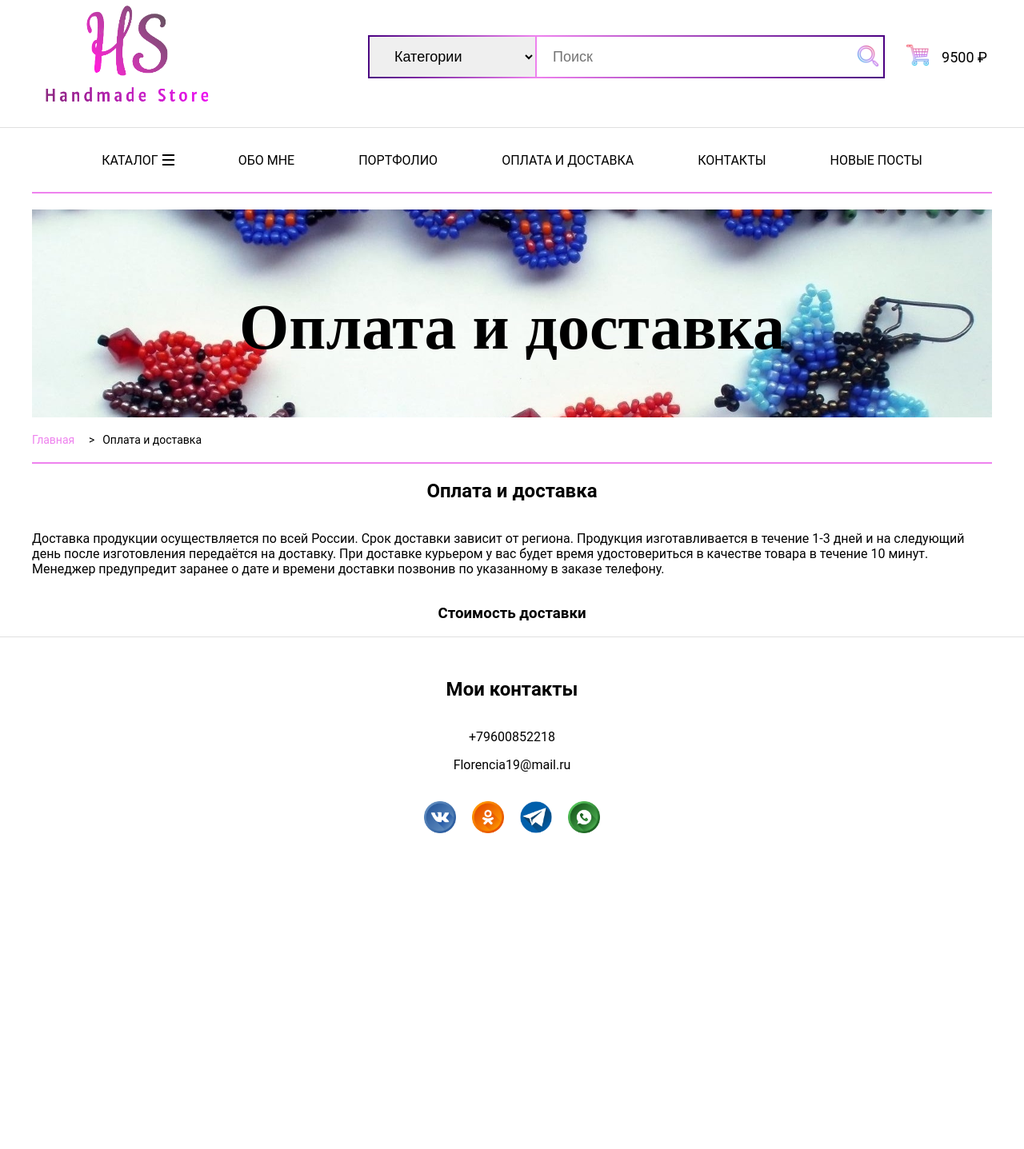
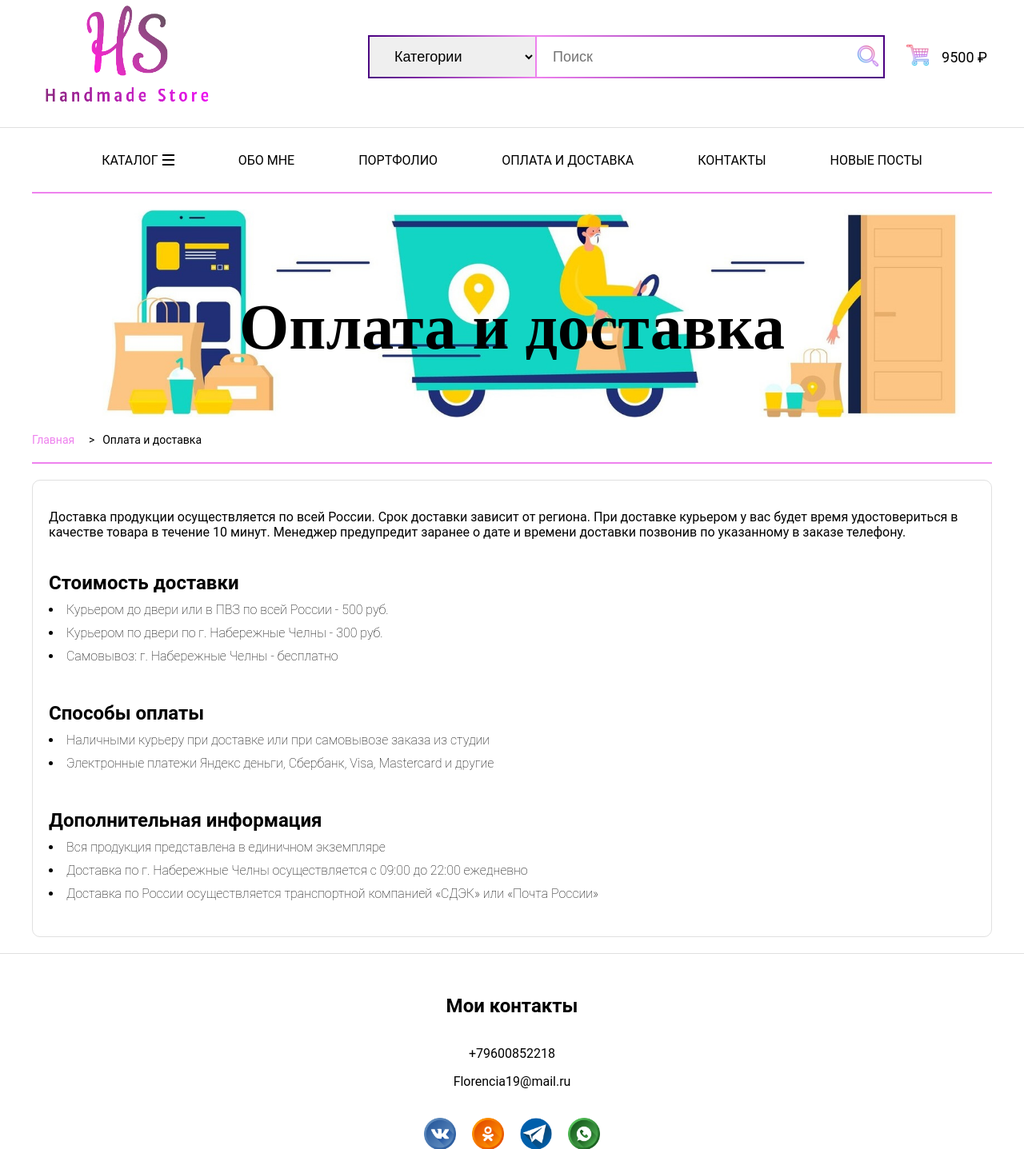
Before and after one commit to alimovurat/handmade-shop, a Django app: page /delivery/ in a window 1280 px wide. Shown: the part 74-1511 px from the top of the page at 80% size. Before the commit the page ends 1116 px from the top, so only its background shows below. Run offline with Django 5.2, Linux system fonts and the light colour scheme; some web fonts are replaced.

Commit message:
feat: Add delivery html, css files

```diff
--- a/main/static/styles/delivery.css
+++ b/main/static/styles/delivery.css
@@ -8,7 +8,7 @@
 
 .page-title {
 	height: 260px;
-	background-image: url("../images/background-brooches.jpg");
+	background-image: url("../images/background-pay-and-delivery.jpg");
 	background-repeat: no-repeat;
 	background-size: cover;
 	font-family: "frankinity";
@@ -50,7 +50,23 @@
 /* main */
 
 .pay-and-delivery {
-    flex-direction: column;
-    justify-self: left;
+	flex-direction: column;
+	align-items: baseline;
+	border: 1px solid #e0e0e0;
+	margin: 20px auto;
+	border-radius: 10px;
+	padding: 20px;
+}
 
+.delivery-price {
+	font-size: x-large;
+	font-weight: bold;
+	padding: 0;
+	list-style-position: inside;
 }
+
+.delivery-price li {
+	font-size: medium;
+	font-weight: 100;
+	margin-top: 10px;
+}
--- a/main/templates/delivery.html
+++ b/main/templates/delivery.html
@@ -19,9 +19,20 @@
 	</ul>
 </section>
 <div class="container pay-and-delivery">
-    <h2>Оплата и доставка</h2>
-    <p>Доставка продукции осуществляется по всей России. Срок доставки зависит от региона. Продукция изготавливается в течение 1-3 дней и на следующий день после изготовления передаётся на доставку. При доставке курьером у вас будет время удостовериться в качестве товара в течение 10 минут. Менеджер предупредит заранее о дате и времени доставки позвонив по указанному в заказе телефону.</p>
-    <h3>Стоимость доставки</h3>
+	<p>Доставка продукции осуществляется по всей России. Срок доставки зависит от региона. При доставке курьером у вас будет время удостовериться в качестве товара в течение 10 минут. Менеджер предупредит заранее о дате и времени доставки позвонив по указанному в заказе телефону.</p>
+	<ul class='delivery-price'>Стоимость доставки
+		<li>Курьером до двери или в ПВЗ по всей России - 500 руб.</li>
+		<li>Курьером по двери по г. Набережные Челны - 300 руб.</li>
+		<li>Самовывоз: г. Набережные Челны - бесплатно</li>
+	</ul>
+	<ul class='delivery-price payment-methods'>Способы оплаты
+		<li>Наличными курьеру при доставке или при самовывозе заказа из студии</li>
+		<li>Электронные платежи Яндекс деньги, Сбербанк, Visa, Mastercard и другие</li>
+	</ul>
+	<ul class='delivery-price additional-information'>Дополнительная информация
+		<li>Вся продукция представлена в единичном экземпляре</li>
+		<li>Доставка по г. Набережные Челны осуществляется с 09:00 до 22:00 ежедневно</li>
+		<li>Доставка по России осуществляется транспортной компанией «СДЭК» или «Почта России»</li>
+	</ul>
 </div>
-
 {% endblock %}
--- a/main/templates/shopping_cart.html
+++ b/main/templates/shopping_cart.html
@@ -173,11 +173,11 @@
 				<h4>СПОСОБ ДОСТАВКИ</h4>
 				<div class='express-delivery checkbox-row'>
 					<input type="radio" name='delivery-choice'>
-					<label for="delivery-choice">Курьером до двери или в ПВЗ по всей России - 500 Руб.</label>
+					<label for="delivery-choice">Курьером до двери или в ПВЗ по всей России - 500 руб.</label>
 				</div>
 				<div class='express-delivery checkbox-row'>
 					<input type="radio" name='delivery-choice'>
-					<label for="delivery-choice">Курьером до двери по г. Набережные Челны - 300 Руб.</label>
+					<label for="delivery-choice">Курьером до двери по г. Набережные Челны - 300 руб.</label>
 				</div>
 				<div class='pickup checkbox-row'>
 					<input type="radio" name='delivery-choice'>
--- a/templates/base.html
+++ b/templates/base.html
@@ -5,7 +5,6 @@
 <head>
 	<meta charset="UTF-8">
 	<meta name="viewport" content="width=device-width, initial-scale=1.0">
-	<title>Base</title>
 	<link rel="stylesheet" href="{% static 'styles/base.css' %}">
 	{% block head %}
 	{% endblock %}
```
Also changed, not shown: main/static/images/background-pay-and-delivery.jpg (added), main/static/images/background-shopping-cart.jpg (added), main/static/images/curier.png (added), main/static/images/delivery (1).png (added), main/static/images/delivery.png (added), main/static/images/info.png (added), main/static/images/pay.png (added).
